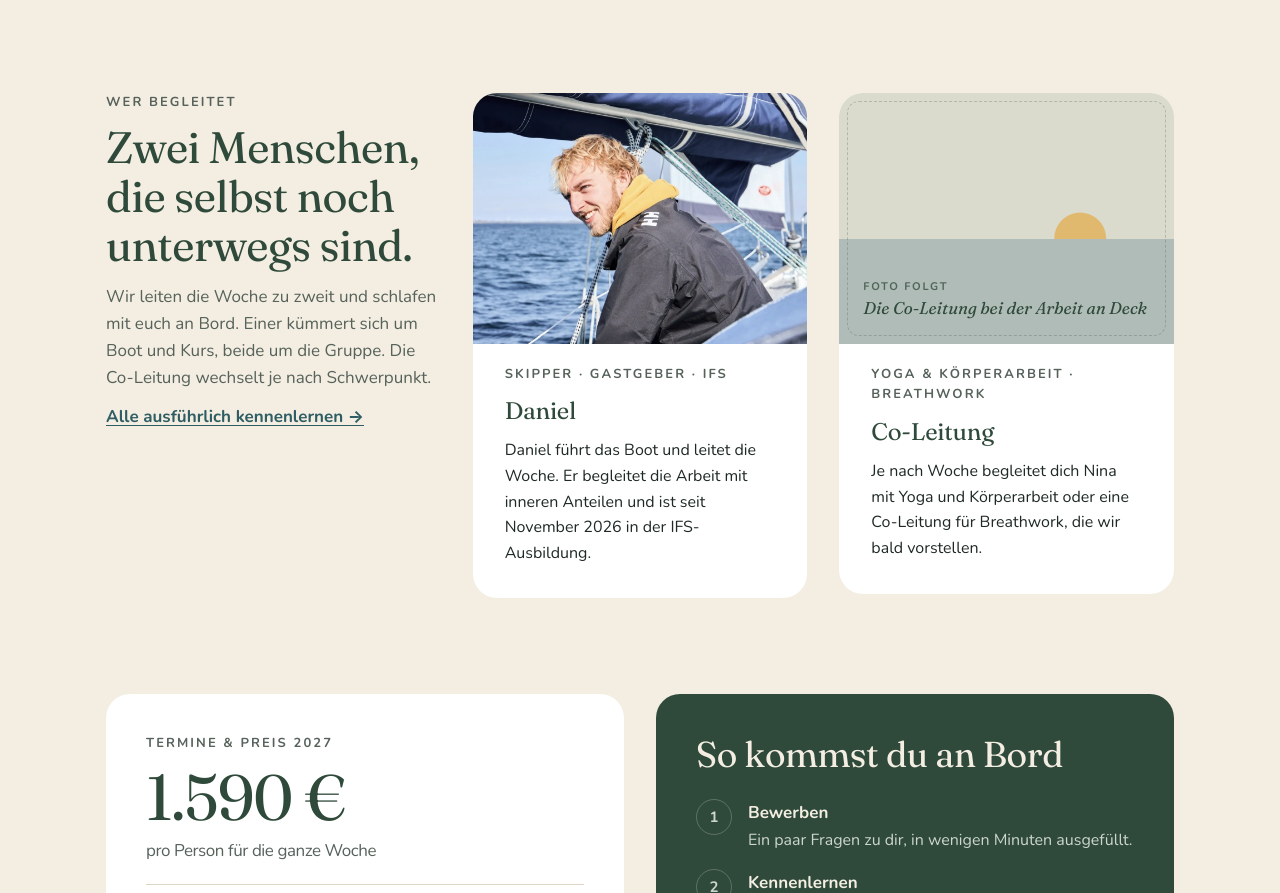
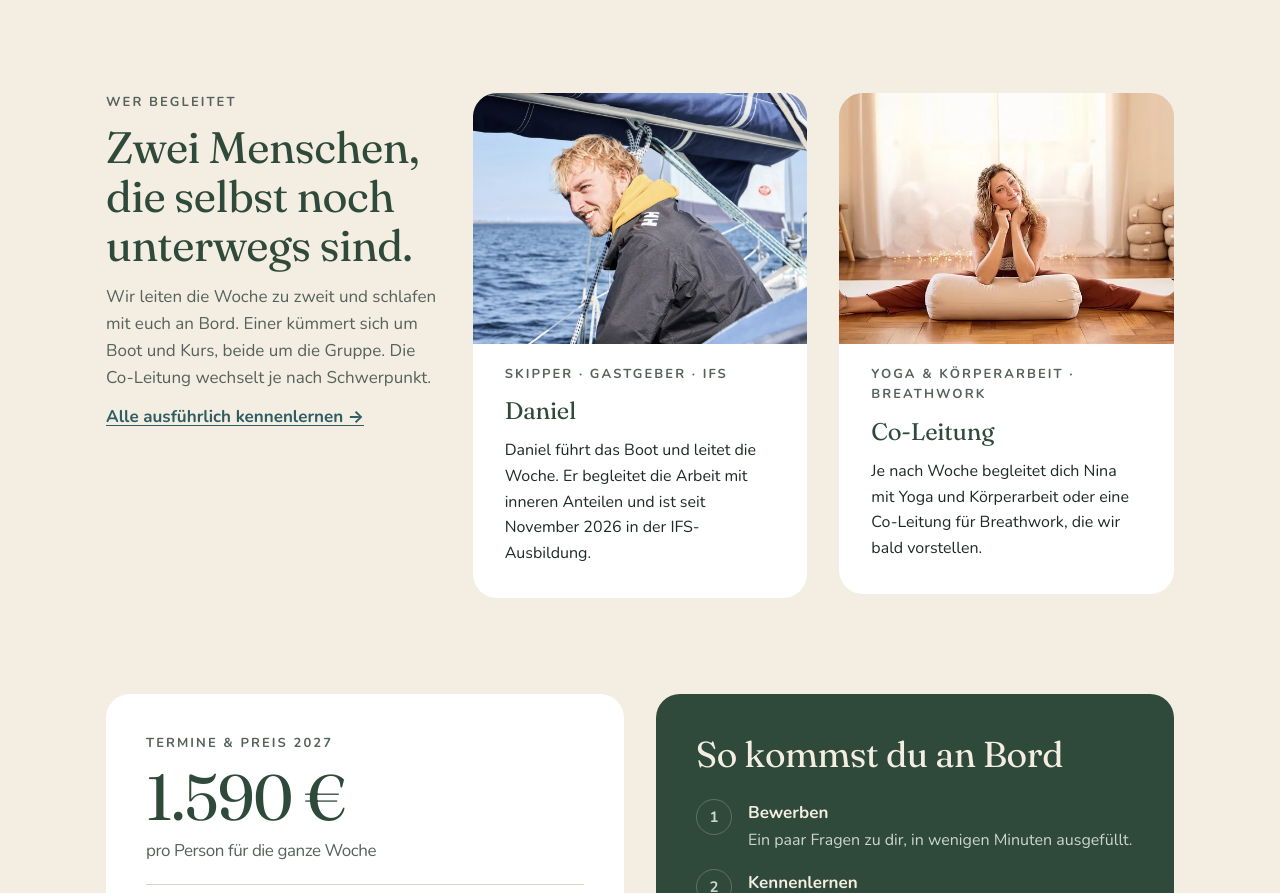
Before and after one commit to asaloa/asaloa-website, a plain HTML site: page ablegen.html in a window 1280 px wide. Shown: the part 6236-7129 px from the top of the page. Drawn offline with Linux system fonts and the light colour scheme.

Commit message:
Nina: rundes Bild auf der Yoga-Karte, Foto im Team-Abschnitt und Profilbild (#4)
* Rundes Bild auf der Yoga-Karte: Nina beim Yoga (ablegen-host-yoga)

Quelle: Nina_Yoga.avif aus dem Drive-Ordner Website-Fotos

Co-Authored-By: Claude Opus 5.5 <noreply@anthropic.com>
Claude-Session: https://claude.ai/code/session_01S7jktvVxKvDmHaxzH7P6eu

* Nina Vorstellung als rundes Bild der Yoga-Karte, Nina_Yoga im Team-Abschnitt

- ablegen-host-yoga: Nina Vorsstellung.avif (Drive)
- ablegen-team-co: Nina_Yoga.avif (Drive), 4:3

Co-Authored-By: Claude Opus 5.5 <noreply@anthropic.com>
Claude-Session: https://claude.ai/code/session_01S7jktvVxKvDmHaxzH7P6eu

* Ninas Profilbild auf Wer begleitet: Nina Vorstellung (team-yoga)

Co-Authored-By: Claude Opus 5.5 <noreply@anthropic.com>
Claude-Session: https://claude.ai/code/session_01S7jktvVxKvDmHaxzH7P6eu

---------

Co-authored-by: Claude <noreply@anthropic.com>

```diff
--- a/ablegen.html
+++ b/ablegen.html
@@ -233,7 +233,7 @@
         <p>Daniel führt das Boot und leitet die Woche. Er begleitet die Arbeit mit inneren Anteilen und ist seit November 2026 in der IFS-Ausbildung.</p>
       </div>
       <div class="person">
-        <figure class="bild r-4x3" data-bild="ablegen-team-co"><div class="bild-platz" role="img" aria-label="Platzhalter für ein Foto: Die Co-Leitung bei der Arbeit an Deck"><span class="bild-tag">Foto folgt</span><span class="bild-motiv">Die Co-Leitung bei der Arbeit an Deck</span></div></figure>
+        <figure class="bild r-4x3" data-bild="ablegen-team-co"><img src="img/ablegen-team-co.webp" alt="Nina lächelt auf ihrer Yogamatte, an ein Bolster gelehnt" width="632" height="474" loading="lazy"></figure>
         <span class="role">Yoga &amp; Körperarbeit · Breathwork</span>
         <h3>Co-Leitung</h3>
         <p>Je nach Woche begleitet dich Nina mit Yoga und Körperarbeit oder eine Co-Leitung für Breathwork, die wir bald vorstellen.</p>
```
Also changed, not shown: wer-begleitet.html (+1 -1 lines), img/ablegen-host-yoga.webp, img/ablegen-team-co.webp (added), img/team-yoga.webp.
